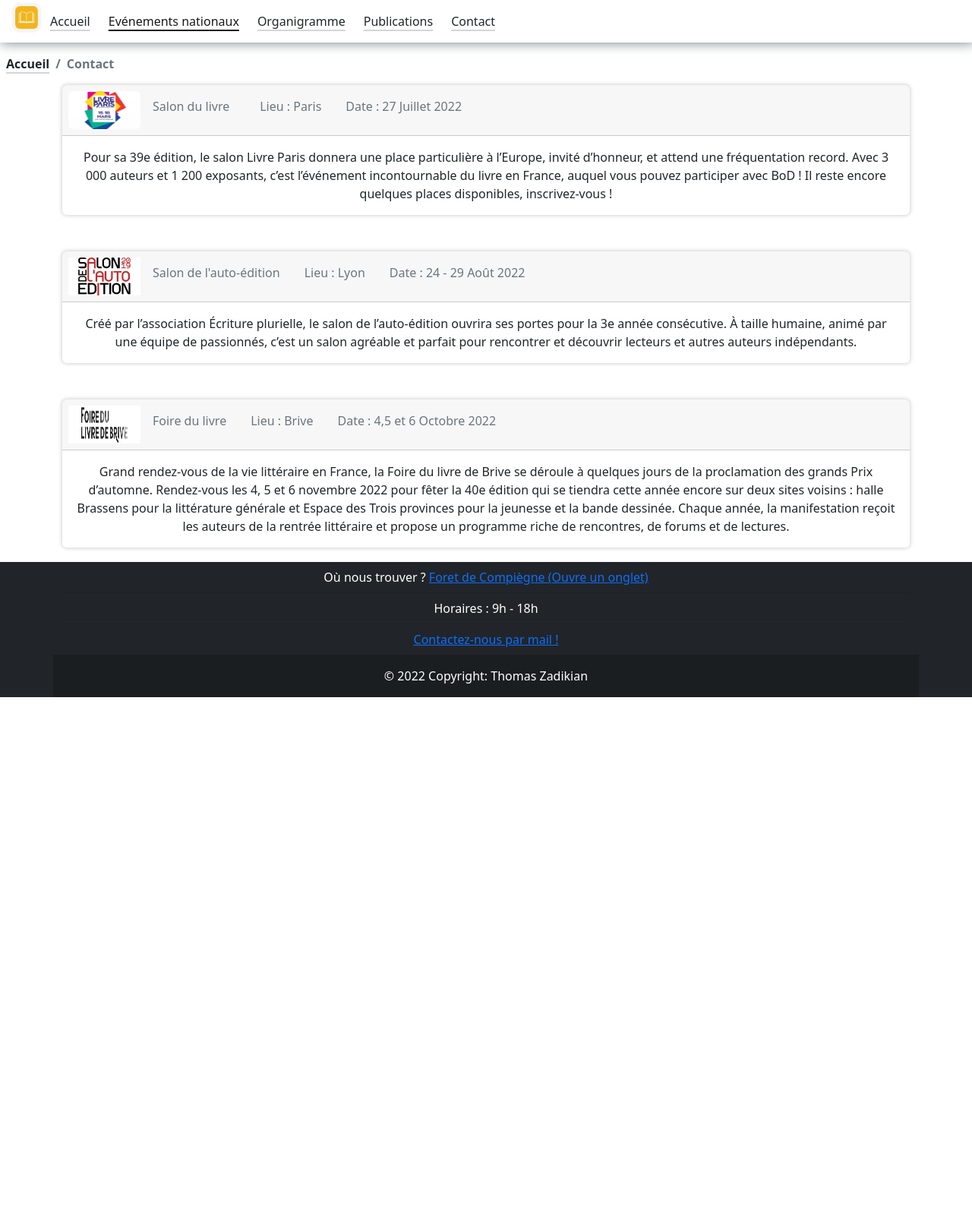
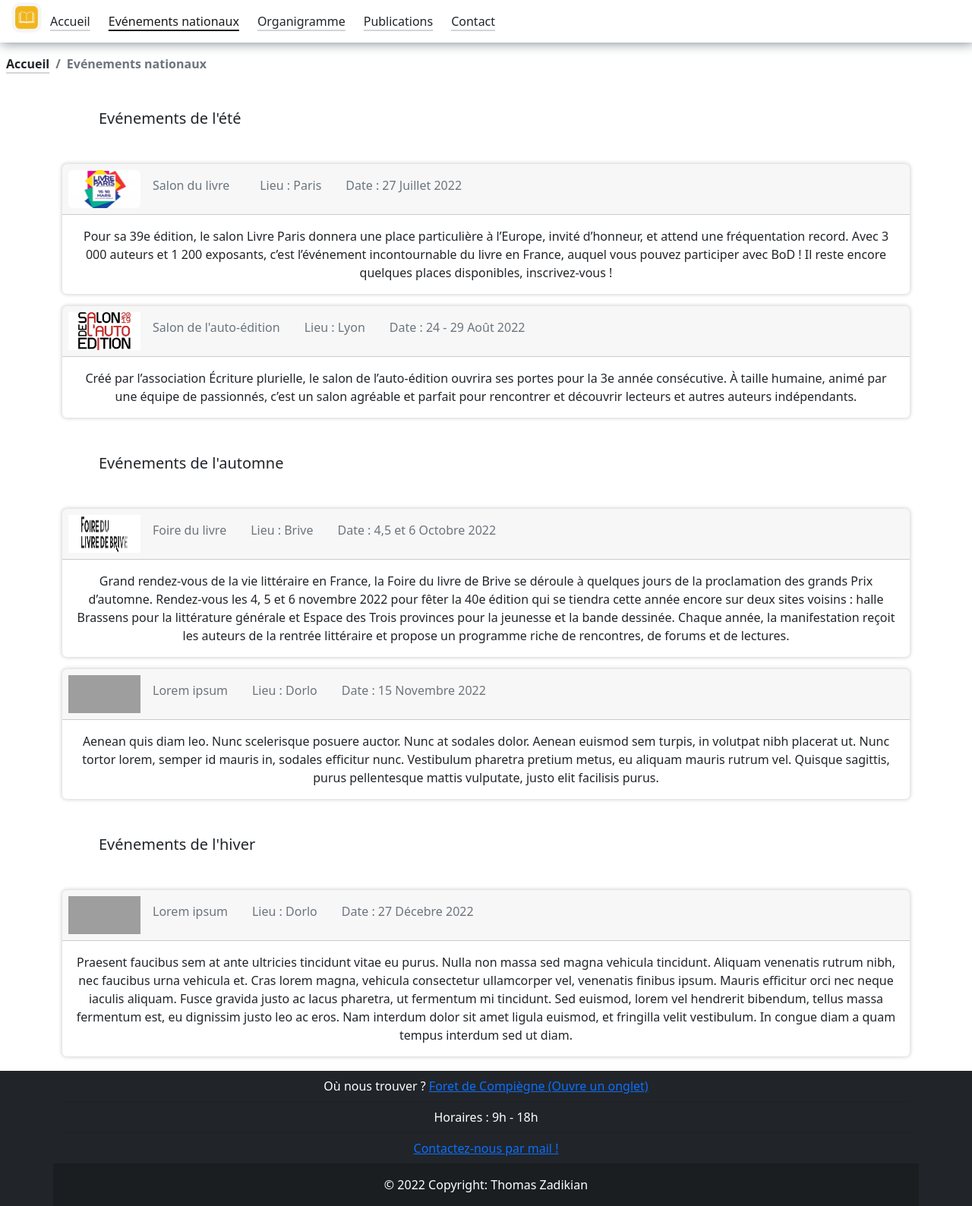
Before and after one commit to ThomasZadikian/poetes-amicaux, a plain HTML site: page Pages/evenements.html in a window 1280 px wide. Shown: the whole page at 76% size. Before the commit the page ends 918 px from the top, so only its background shows below. Drawn offline with Linux system fonts and the light colour scheme; grey boxes are pictures that could not be loaded.

Commit message:
deleted class and cleaning style.scss

```diff
--- a/Pages/evenements.html
+++ b/Pages/evenements.html
@@ -54,7 +54,7 @@
     <nav aria-label="breadcrumb">
         <ol class="breadcrumb ms-2 mb-3 mt-3 fw-semibold fadeIn">
             <li class="breadcrumb-item"><a href="../index.html">Accueil</a></li>
-            <li class="breadcrumb-item active" aria-current="page">Contact</li>
+            <li class="breadcrumb-item active" aria-current="page">Evénements nationaux</li>
         </ol>
     </nav>
 </header>
@@ -64,9 +64,10 @@
 
 <body>
     <main>
-        <article>
+        <article class="fadeIn">
             <div class="container">
-                <div class="card text-center mb-5 mt-3">
+                <h5 class="m-5">Evénements de l'été</h5>
+                <div class="card text-center mb-2 mt-3">
                     <div class="card-header">
                         <ul class="nav nav-pills card-header-pills ">
                             <img src="../img/salonDuLivre.jpg" class="rounded" alt="" width="95" height="50">
@@ -90,7 +91,7 @@
                     <a href="https://www.festivaldulivredeparis.fr/" class="stretched-link" target="blank"></a>
                 </div>
 
-                <div class="card text-center mb-5">
+                <div class="card text-center mb-2 mt-3">
                     <div class="card-header">
                         <ul class="nav nav-pills card-header-pills">
                             <img src="../img/salonDeLedition.jpg" alt="" width="95" height="50">
@@ -115,7 +116,9 @@
                         class="stretched-link"></a>
                 </div>
 
-                <div class="card text-center mb-2">
+                <h5 class="m-5">Evénements de l'automne</h5>
+
+                <div class="card text-center mb-2 mt-3">
                     <div class="card-header">
                         <ul class="nav nav-pills card-header-pills">
                             <img src="../img/foireDuLivre.jpg" alt="" width="95" height="50">
@@ -141,6 +144,51 @@
                     </div>
                     <a href="http://www.foiredulivredebrive.net/index.html" class="stretched-link"></a>
                 </div>
+
+                <div class="card text-center mb-2 mt-3">
+                    <div class="card-header">
+                        <ul class="nav nav-pills card-header-pills">
+                            <img src="https://picsum.photos/200/300?random=1" alt="" width="95" height="50">
+                            <li class="nav-item">
+                                <a class="nav-link disabled">Lorem ipsum</a>
+                            </li>
+                            <li class="nav-item">
+                                <a class="nav-link disabled">Lieu : Dorlo</a>
+                            </li>
+                            <li class="nav-item">
+                                <a class="nav-link disabled">Date : 15 Novembre 2022</a>
+                            </li>
+                        </ul>
+                    </div>
+                    <div class="card-body">
+                        <p class="card-text">Aenean quis diam leo. Nunc scelerisque posuere auctor. Nunc at sodales dolor. Aenean euismod sem turpis, in volutpat nibh placerat ut. Nunc tortor lorem, semper id mauris in, sodales efficitur nunc. Vestibulum pharetra pretium metus, eu aliquam mauris rutrum vel. Quisque sagittis, purus pellentesque mattis vulputate, justo elit facilisis purus. </p>
+                    </div>
+                    <a href="http://www.foiredulivredebrive.net/index.html" class="stretched-link"></a>
+                </div>
+
+                <h5 class="m-5">Evénements de l'hiver</h5>
+
+                <div class="card text-center mb-2 mt-3">
+                    <div class="card-header">
+                        <ul class="nav nav-pills card-header-pills">
+                            <img src="https://picsum.photos/200/300?random=2" alt="" width="95" height="50">
+                            <li class="nav-item">
+                                <a class="nav-link disabled">Lorem ipsum</a>
+                            </li>
+                            <li class="nav-item">
+                                <a class="nav-link disabled">Lieu : Dorlo</a>
+                            </li>
+                            <li class="nav-item">
+                                <a class="nav-link disabled">Date : 27 Décebre 2022</a>
+                            </li>
+                        </ul>
+                    </div>
+                    <div class="card-body">
+                        <p class="card-text">Praesent faucibus sem at ante ultricies tincidunt vitae eu purus. Nulla non massa sed magna vehicula tincidunt. Aliquam venenatis rutrum nibh, nec faucibus urna vehicula et. Cras lorem magna, vehicula consectetur ullamcorper vel, venenatis finibus ipsum. Mauris efficitur orci nec neque iaculis aliquam. Fusce gravida justo ac lacus pharetra, ut fermentum mi tincidunt. Sed euismod, lorem vel hendrerit bibendum, tellus massa fermentum est, eu dignissim justo leo ac eros. Nam interdum dolor sit amet ligula euismod, et fringilla velit vestibulum. In congue diam a quam tempus interdum sed ut diam. </p>
+                    </div>
+                    <a href="http://www.foiredulivredebrive.net/index.html" class="stretched-link"></a>
+                </div>
+
         </article>
     </main>
 
--- a/style.scss
+++ b/style.scss
@@ -13,7 +13,7 @@
 
     &:hover:not(.active) {
         text-shadow: 0 0 2px 0;
-        text-decoration-color: $gray-700;
+        text-decoration-color: rgba(22, 22, 26, 0.8);
         color: black;
     }
 }
@@ -26,32 +26,6 @@
 
         to {
             opacity: 1;
-        }
-    }
-
-    @keyframes slidein {
-        0% {
-            margin-left: 50%;
-            opacity: 0%;
-            width: 100%;
-        }
-
-        50% {
-            margin-left: 5%;
-            opacity: 0%;
-            width: 100%;
-        }
-
-        65% {
-            margin-left: 3%;
-            opacity: 0%;
-            width: 100%;
-        }
-
-        100% {
-            margin-left: 0%;
-            opacity: 100%;
-            width: 100%;
         }
     }
 
@@ -103,10 +77,19 @@ body {
 
 .navbar {
     box-shadow: 2px 0 15px 1px #7f8c8d;
+    animation: fadein 0.8s;
+    @include keyFrame();
+}
+
+.breadcrumb {
+    animation: fadein 0.8s;
+    @include keyFrame();
 }
 
 main {
     margin-bottom: 1.2rem;
+    animation: fadein 0.8s;
+    @include keyFrame();
 }
 
 .icone {
@@ -157,16 +140,6 @@ main {
     }
 }
 
-.fadeIn {
-    animation: fadein 0.8s;
-    @include keyFrame();
-}
-
-.slideIn {
-    animation: slidein 1s;
-    @include keyFrame();
-}
-
 .zoom {
     animation: zoom 0.8s;
     @include keyFrame();
@@ -190,4 +163,6 @@ main {
 footer {
     display: table-row;
     width: 100%;
+    animation: fadein 0.8s;
+    @include keyFrame();
 }
```
Also changed, not shown: Pages/Publications.html (+7 -2 lines), Pages/organigramme.html (+2 -2 lines), index.html (+3 -3 lines), style.css, 1 other file.
